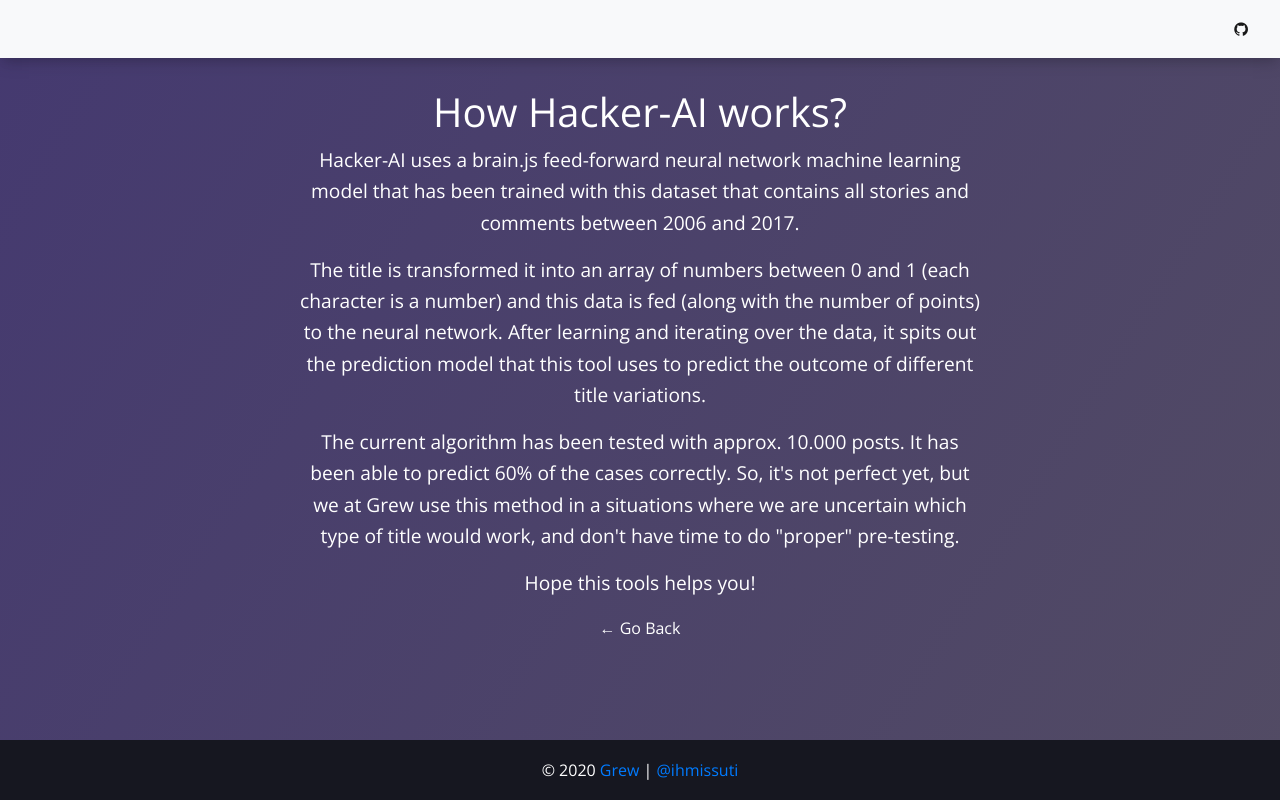
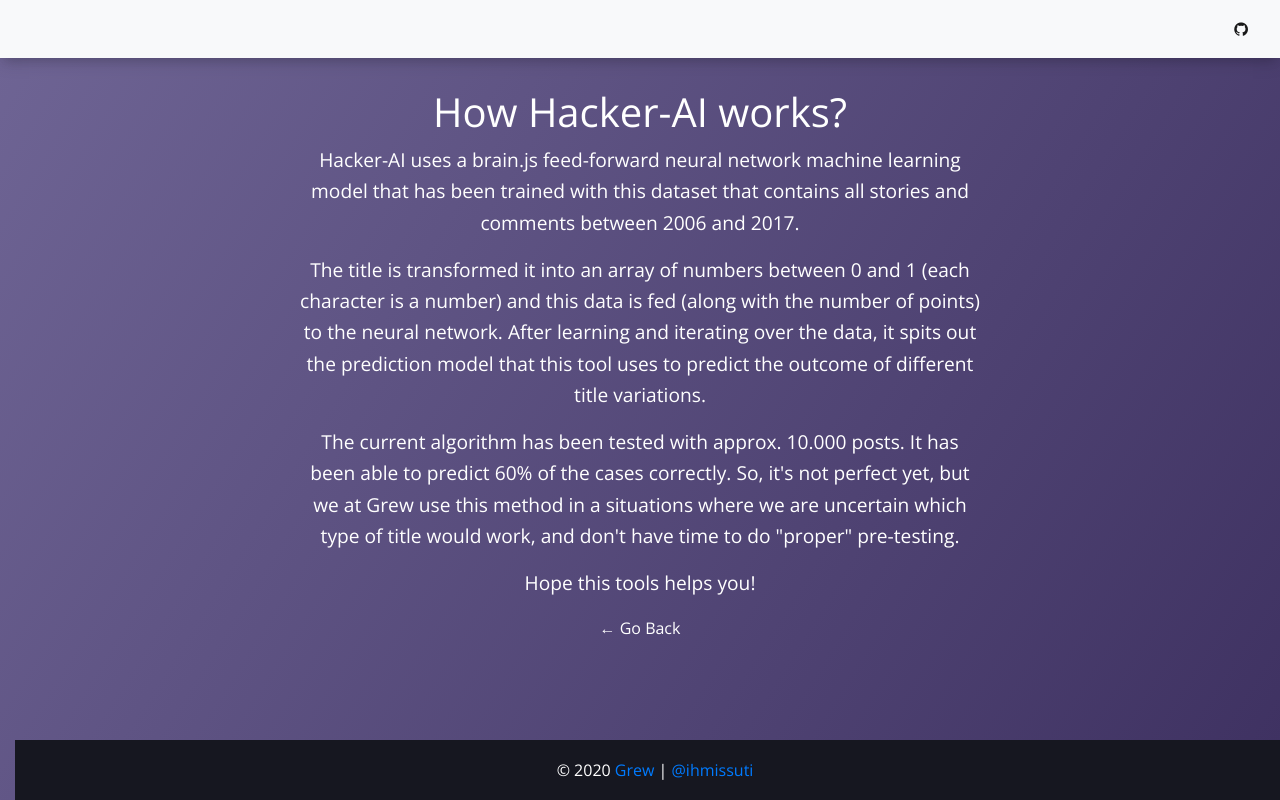
Before and after one commit to ihmissuti/hacker-ai, a website: page description.html in a window 1280 px wide. Drawn offline with nearby package versions, Linux system fonts and the light colour scheme.

Commit message:
new background

```diff
--- a/css/styles.css
+++ b/css/styles.css
@@ -9,7 +9,8 @@
     background: rgb(255,138,138);
     /* background: linear-gradient(302deg, rgb(255 138 138 / 77%) 0%, rgb(183 116 255 / 94%) 100%); */
     /* background: linear-gradient(302deg, rgb(15 16 24 / 77%) 0%, rgb(57 45 103 / 94%) 100%); */
-    background: linear-gradient(302deg, rgb(30 21 53 / 77%) 0%, rgb(57 45 103 / 94%)100%);
+    /* background: linear-gradient(302deg, rgb(30 21 53 / 77%) 0%, rgb(57 45 103 / 94%)100%); */
+    background: linear-gradient(302deg, rgb(62 49 97) 0%, rgb(111 101 149)100%);
     color: #fff;
     font-weight: 300;
     line-height: 1.62857;
@@ -38,6 +39,12 @@
 
   .calculations-box {
     background-color: #36376059;
+    margin-left:15px;
+    margin-right: 15px;
+  }
+  .calculation-box {
+    margin-left:15px;
+    margin-right: 15px;
   }
 
   .footer {
```
Also changed, not shown: index.html (+1 -1 lines).
